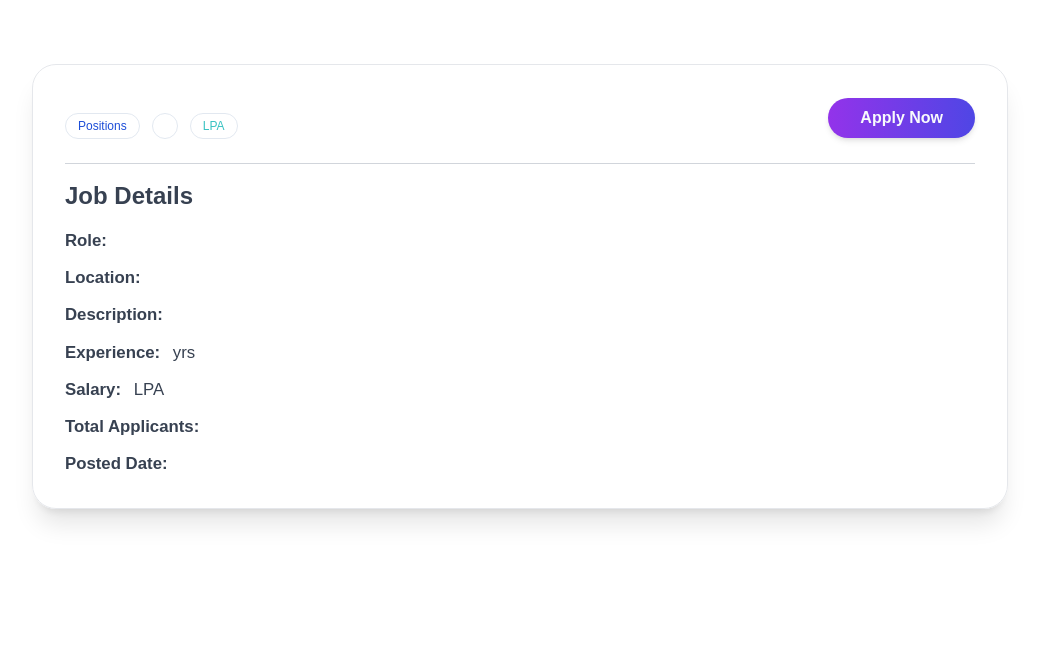
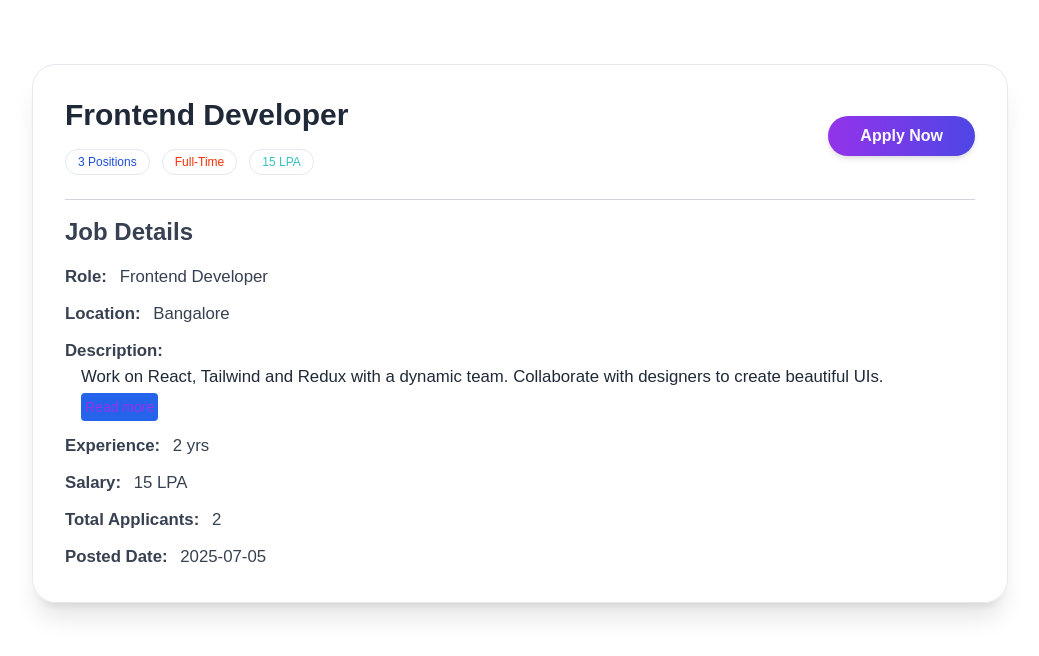
Before and after one commit to GauriGupta21/CareerConnect, a React (Vite) app in the folder frontend/: page /description/1 in a window 1280 px wide. Shown: the top 656 px of the page, without its empty margins (120-1159 px from the left). Built offline with nearby package versions, Linux system fonts and the light colour scheme; no server answers.

Commit message:
FinalCode

```diff
--- a/frontend/src/components/JobDescription.jsx
+++ b/frontend/src/components/JobDescription.jsx
@@ -8,9 +8,58 @@ import { setSingleJob } from '@/redux/jobSlice';
 import { useDispatch, useSelector } from 'react-redux';
 import { toast } from 'sonner';
 
+// static fallback jobs
+const staticJobs = [
+    {
+        title: "Frontend Developer",
+        postion: "3",
+        jobType: "Full-Time",
+        salary: 15,
+        location: "Bangalore",
+        description: "Work on React, Tailwind and Redux with a dynamic team. Collaborate with designers to create beautiful UIs.",
+        experience: 2,
+        applications: [{ applicant: "u1" }, { applicant: "u2" }],
+        createdAt: "2025-07-05T09:00:00Z"
+    },
+    {
+        title: "Backend Developer",
+        postion: "2",
+        jobType: "Part-Time",
+        salary: 12,
+        location: "Hyderabad",
+        description: "Develop REST APIs with Node.js and MongoDB. Optimize database performance.",
+        experience: 3,
+        applications: [{ applicant: "u3" }],
+        createdAt: "2025-06-20T09:00:00Z"
+    },
+    {
+        title: "Data Scientist",
+        postion: "1",
+        jobType: "Remote",
+        salary: 25,
+        location: "Remote",
+        description: "Build ML models to predict customer behavior. Work with big data pipelines.",
+        experience: 4,
+        applications: [{ applicant: "u4" }],
+        createdAt: "2025-07-01T09:00:00Z"
+    },
+    {
+        title: "DevOps Engineer",
+        postion: "2",
+        jobType: "Contract",
+        salary: 18,
+        location: "Pune",
+        description: "Setup CI/CD with Jenkins and Kubernetes. Maintain infra.",
+        experience: 3,
+        applications: [],
+        createdAt: "2025-07-03T09:00:00Z"
+    }
+];
+
 const JobDescription = () => {
     const { singleJob } = useSelector(store => store.job);
     const { user } = useSelector(store => store.auth);
+
     const isIntiallyApplied = singleJob?.applications?.some(application => application.applicant === user?._id) || false;
     const [isApplied, setIsApplied] = useState(isIntiallyApplied);
     const [showFullDescription, setShowFullDescription] = useState(false);
@@ -33,7 +82,7 @@ const JobDescription = () => {
             }
         } catch (error) {
             console.log(error);
-            toast.error(error.response.data.message);
+            toast.error(error.response?.data?.message || "Something went wrong");
         }
     }
 
@@ -46,7 +95,11 @@ const JobDescription = () => {
                     setIsApplied(res.data.job.applications.some(application => application.applicant === user?._id));
                 }
             } catch (error) {
-                console.log(error);
+                console.log("Backend failed. Using static job.");
+                // fallback: pick a random static job
+                const randomStaticJob = staticJobs[Math.floor(Math.random() * staticJobs.length)];
+                dispatch(setSingleJob(randomStaticJob));
+                setIsApplied(randomStaticJob.applications.some(application => application.applicant === user?._id));
             }
         }
         fetchSingleJob();
```
Lines whose indentation alone changed are shown as unchanged.
